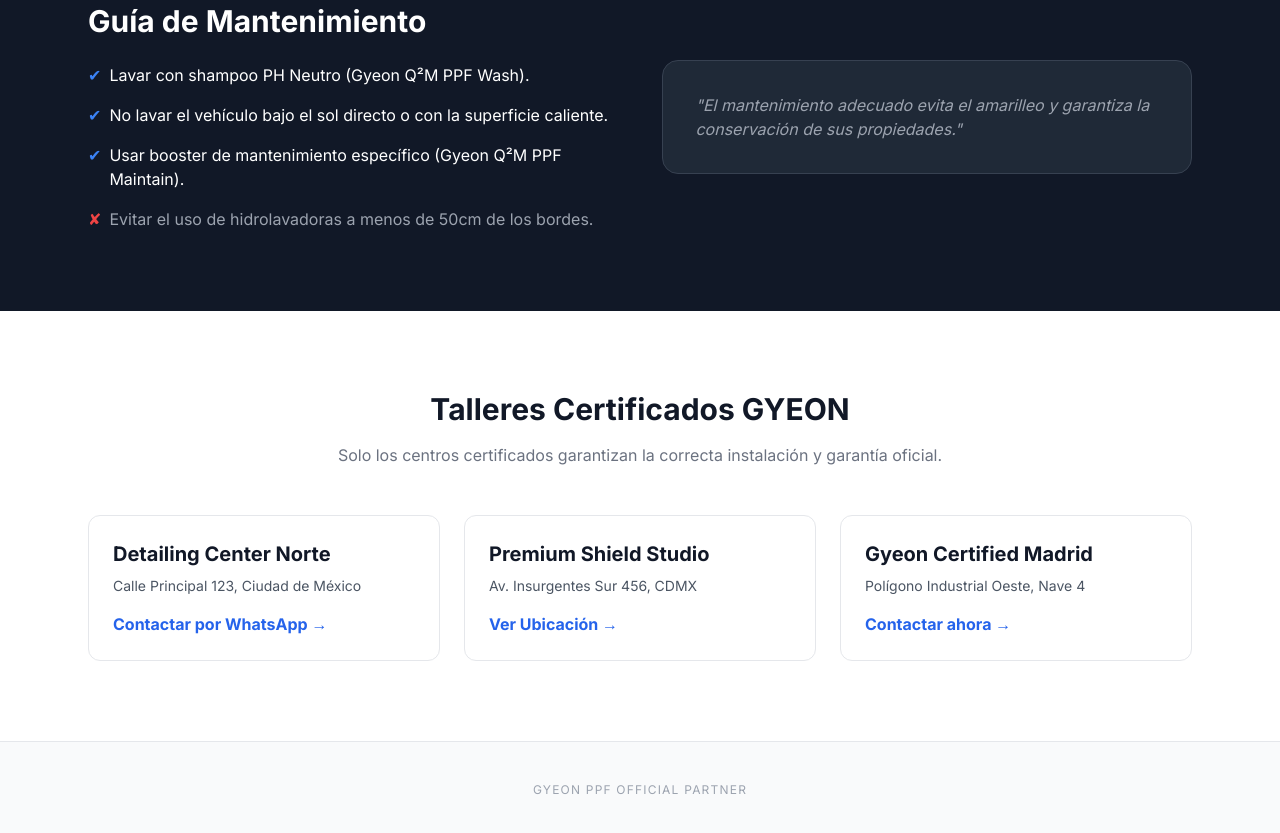
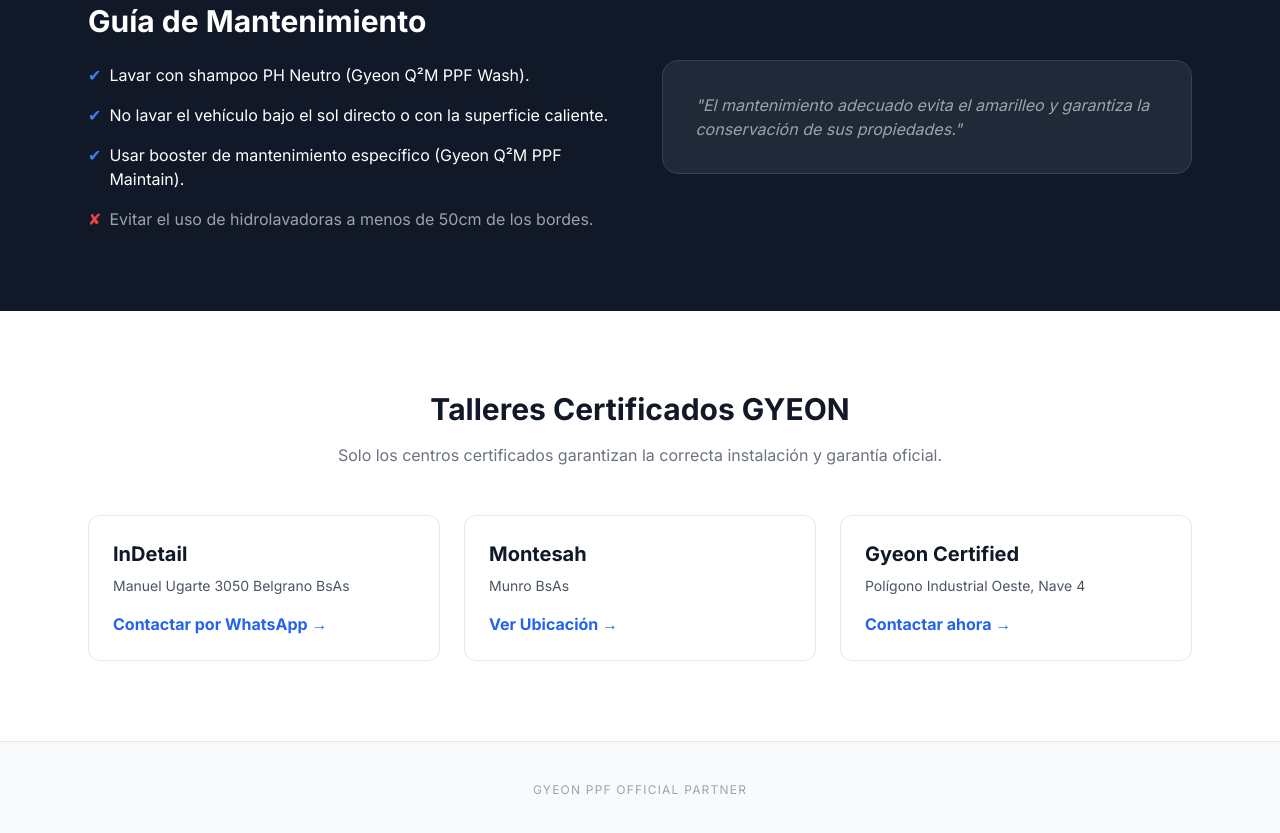
Before and after one commit to GyeonArgentna/gyeon-argentina, a plain HTML site: page index.html in a window 1280 px wide. Shown: the part 1321-2154 px from the top of the page. Drawn offline with nearby package versions, Linux system fonts and the light colour scheme.

Commit message:
actualizar pagina

```diff
--- a/index.html
+++ b/index.html
@@ -20,7 +20,7 @@
 </video>
         <div class="absolute w-full h-full gradient-overlay"></div>
         <div class="relative z-10 text-center px-4">
-            <img src="GYEON-logo-white.png" alt="GYEON PPF" class="mx-auto mb-4 w-80">
+            <img src="GYEON-logo-white.png" alt="GYEON PPF" syle="height: 89px;"> class="mx-auto mb-4 w-80">
             <p class="text-xl md:text-2xl font-light mb-8 max-w-2xl mx-auto text-gray-300">LA MÁXIMA PROTECCIÓN CONTRA IMPACTOS Y AGENTES EXTERNOS, CON TECNOLOGÍA AUTORREGENERATIVA.</p>
             <a href="#talleres" class="bg-blue-600 hover:bg-blue-700 text-white px-8 py-3 rounded-full font-bold transition-all transform hover:scale-105">Encontrar Taller Certificado</a>
         </div>
@@ -91,19 +91,19 @@
             <div class="grid md:grid-cols-2 lg:grid-cols-3 gap-6 text-left">
                 <!-- Taller Card -->
                 <div class="border rounded-xl p-6 hover:shadow-lg transition-shadow">
-                    <h4 class="font-bold text-xl mb-2">Detailing Center Norte</h4>
-                    <p class="text-gray-600 text-sm mb-4">Calle Principal 123, Ciudad de México</p>
+                    <h4 class="font-bold text-xl mb-2">InDetail</h4>
+                    <p class="text-gray-600 text-sm mb-4">Manuel Ugarte 3050 Belgrano BsAs</p>
                     <a href="https://wa.me/123456789" class="text-blue-600 font-semibold hover:underline">Contactar por WhatsApp →</a>
                 </div>
 
                 <div class="border rounded-xl p-6 hover:shadow-lg transition-shadow">
-                    <h4 class="font-bold text-xl mb-2">Premium Shield Studio</h4>
-                    <p class="text-gray-600 text-sm mb-4">Av. Insurgentes Sur 456, CDMX</p>
+                    <h4 class="font-bold text-xl mb-2">Montesah</h4>
+                    <p class="text-gray-600 text-sm mb-4">Munro BsAs</p>
                     <a href="#" class="text-blue-600 font-semibold hover:underline">Ver Ubicación →</a>
                 </div>
 
                 <div class="border rounded-xl p-6 hover:shadow-lg transition-shadow">
-                    <h4 class="font-bold text-xl mb-2">Gyeon Certified Madrid</h4>
+                    <h4 class="font-bold text-xl mb-2">Gyeon Certified </h4>
                     <p class="text-gray-600 text-sm mb-4">Polígono Industrial Oeste, Nave 4</p>
                     <a href="#" class="text-blue-600 font-semibold hover:underline">Contactar ahora →</a>
                 </div>
```
